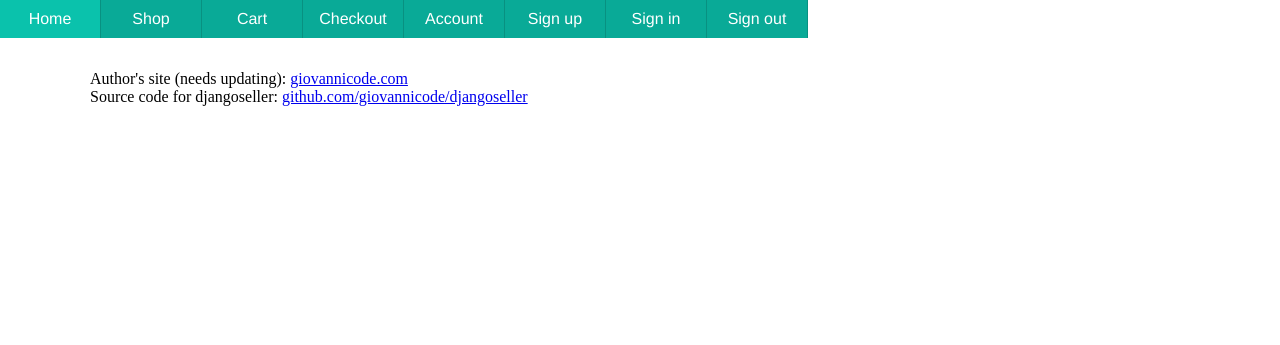
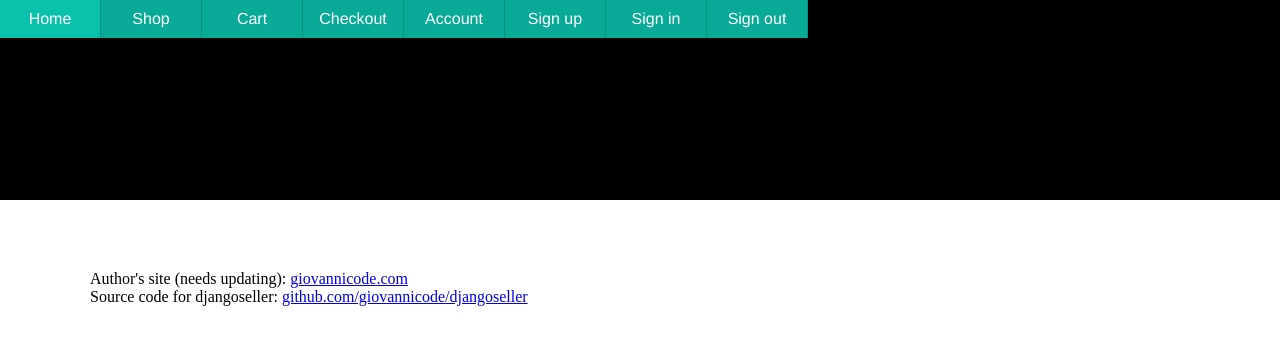
Before and after one commit to giovannicode/djangoseller, a Django app: page / in a window 1280 px wide. Shown: the top 345 px of the page. Run offline with Django 3.2, Linux system fonts and the light colour scheme; style sheets or scripts are compiled from the project's sources; parts of the project's set-up code (start-up, migrations or seed data) failed here and were passed over; some libraries are stand-ins or nearby versions.

Commit message:
update test of @media

```diff
--- a/main/static/css/main.css
+++ b/main/static/css/main.css
@@ -32,4 +32,10 @@
 form {
   width: 400px; }
 
+@media (min-width: 700px) {
+  .header {
+    background-color: black;
+    height: 200px;
+    width: 100%; } }
+
 /*# sourceMappingURL=main.css.map */
--- a/main/static/css/main.scss
+++ b/main/static/css/main.scss
@@ -45,3 +45,11 @@ $navigation: hsl(0, 0%, 80%);
 form {
   width: 400px;
 }
+
+@media (min-width: 700px) {
+  .header {
+    background-color: black;
+    height: 200px;
+    width: 100%;
+  }
+}
--- a/main/templates/base.html
+++ b/main/templates/base.html
@@ -11,6 +11,8 @@
 {% endblock head_tags %}
 </head>
 <body>
+   <div class="header">
+   </div>
    <div id="main_navigation" class="horinav">
    <ul>
       <li><a href="{% url 'main:index' %}">Home</a></li>
```
Also changed, not shown: 3 other files.
